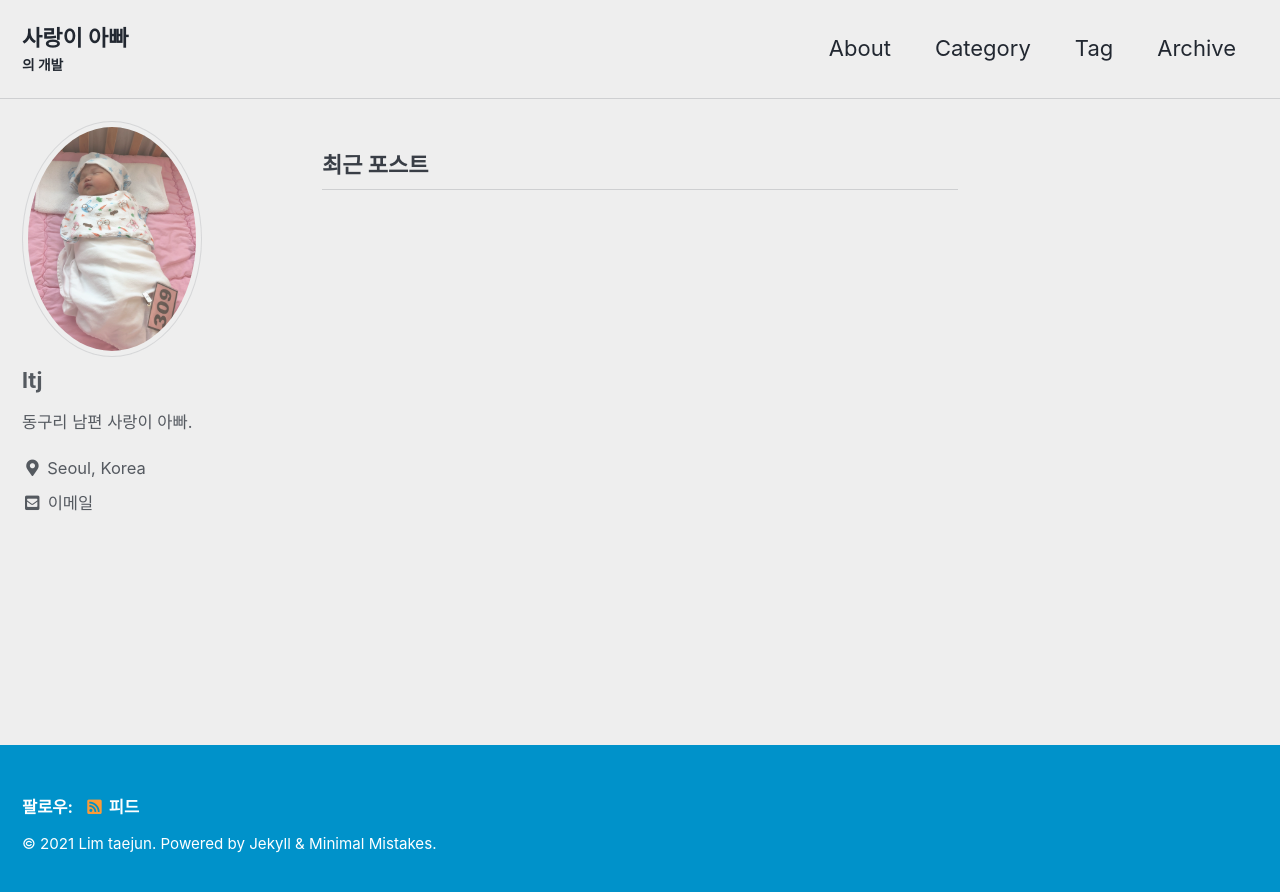
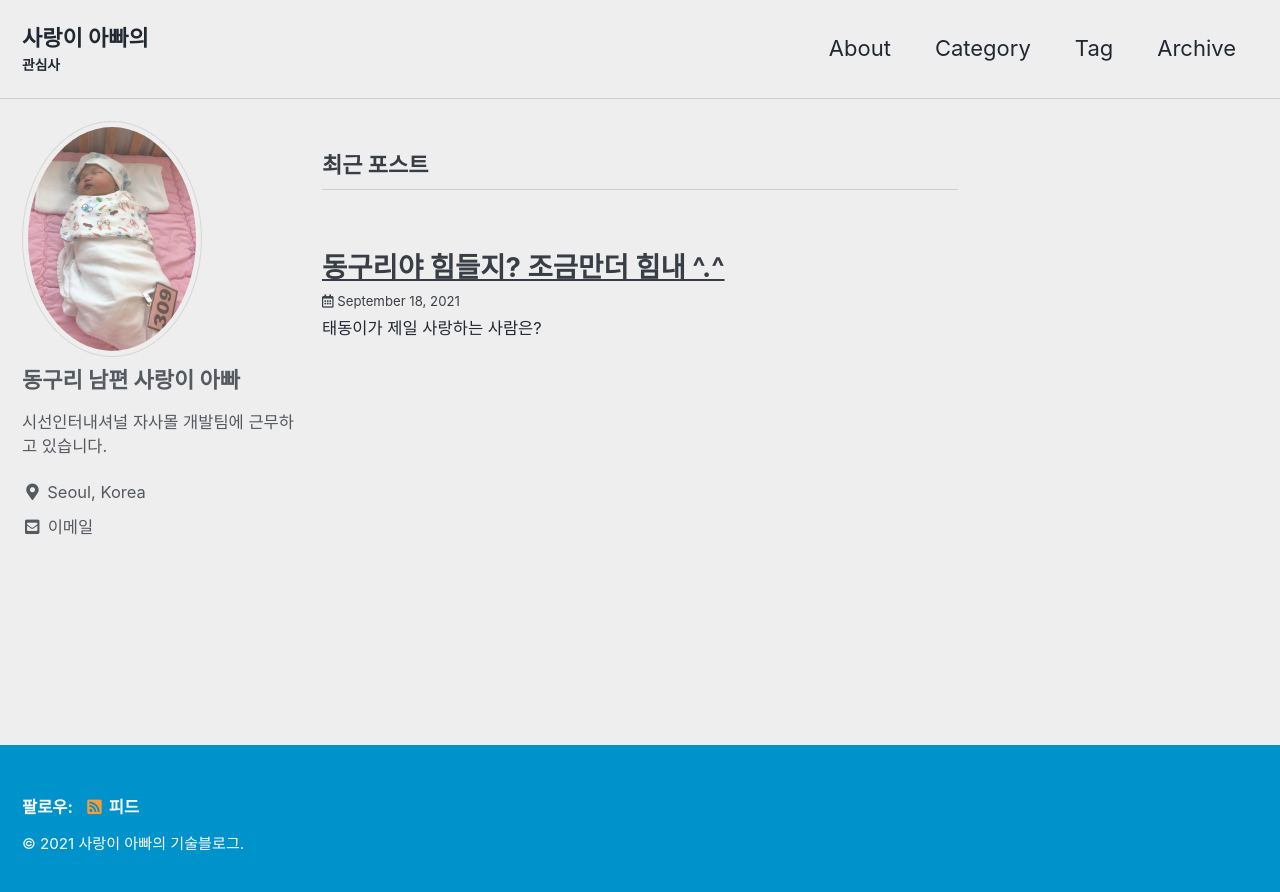
Before and after one commit to limteajun/limteajun.github.io, a Jekyll site: the page built from index.html, in a window 1280 px wide. Shown: the top 892 px of the page. Built offline with Jekyll 4.4.1, drawn with Linux system fonts in a browser that asks for light colours; cached includes are drawn as plain includes; the list of posts is cut into pages by our own code.

Commit message:
포스팅

```diff
--- a/_config.yml
+++ b/_config.yml
@@ -16,10 +16,10 @@ minimal_mistakes_skin    :  "air"  #"default"  "air", "aqua", "contrast", "dark"
 
 # Site Settings
 locale                   : "ko-KR"
-title                    : "사랑이 아빠"
+title                    : "사랑이 아빠의"
 title_separator          : "-"
-subtitle                 : "의 개발"
-name                     : "Lim taejun"
+subtitle                 : "관심사"
+name                     : "사랑이 아빠의 기술블로그"
 description              : ""
 url                      : "https://limteajun.github.io"
 baseurl                  : # the subpath of your site, e.g. "/blog"
@@ -101,9 +101,9 @@ analytics:
 
 # Site Author
 author:
-  name             : "ltj"
-  avatar           : "/images/author/KakaoTalk_20210915_122617876.jpg"
-  bio              : "동구리 남편 사랑이 아빠."
+  name             : "동구리 남편 사랑이 아빠"
+  avatar           : "/assets/images/author/KakaoTalk_20210915_122617876.jpg"
+  bio              : "시선인터내셔널 자사몰 개발팀에 근무하고 있습니다."
   location         : "Seoul, Korea"
   email            : limteajun@naver.com
   links:
@@ -283,7 +283,11 @@ defaults:
     values:
       layout: single
       author_profile: true
-      read_time: true
+      read_time: false
       comments: # true
       share: true
       related: true
+      show_date: true
+      date_format: "%Y-%m-%d"
+      sidebar:
+        nav: "docs"
--- a/_includes/footer.html
+++ b/_includes/footer.html
@@ -18,4 +18,4 @@
   </ul>
 </div>
 
-<div class="page__footer-copyright">&copy; {{ site.time | date: '%Y' }} {{ site.name | default: site.title }}. {{ site.data.ui-text[site.locale].powered_by | default: "Powered by" }} <a href="https://jekyllrb.com" rel="nofollow">Jekyll</a> &amp; <a href="https://mademistakes.com/work/minimal-mistakes-jekyll-theme/" rel="nofollow">Minimal Mistakes</a>.</div>
+<div class="page__footer-copyright">&copy; {{ site.time | date: '%Y' }} {{ site.name | default: site.title }}.</div>
--- /dev/null
+++ b/_posts/2021-09-18-01.md
@@ -0,0 +1,17 @@
+---
+title: "동구리야 힘들지? 조금만더 힘내 ^.^"
+categories:
+  - Edge Case
+tags:
+  - content
+  - css
+  - edge case
+  - lists
+  - markup
+---
+
+### 태동이가 제일 사랑하는 사람은?
+
+- [x] 동구리
+- [ ] 임사랑
+- [ ] 임태동
```
Also changed, not shown: _data/navigation.yml (+13 -0 lines), assets/images/author/KakaoTalk_20210915_122617876.jpg (renamed from images/author/KakaoTalk_20210915_122617876.jpg).
